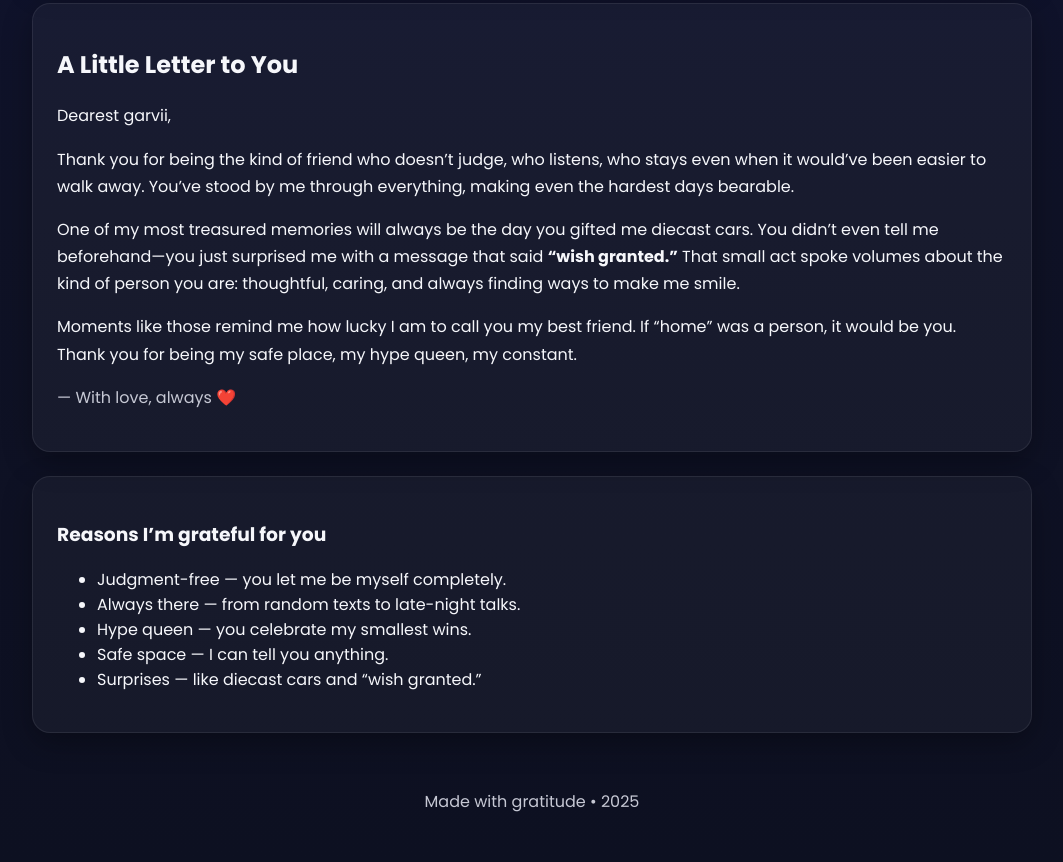
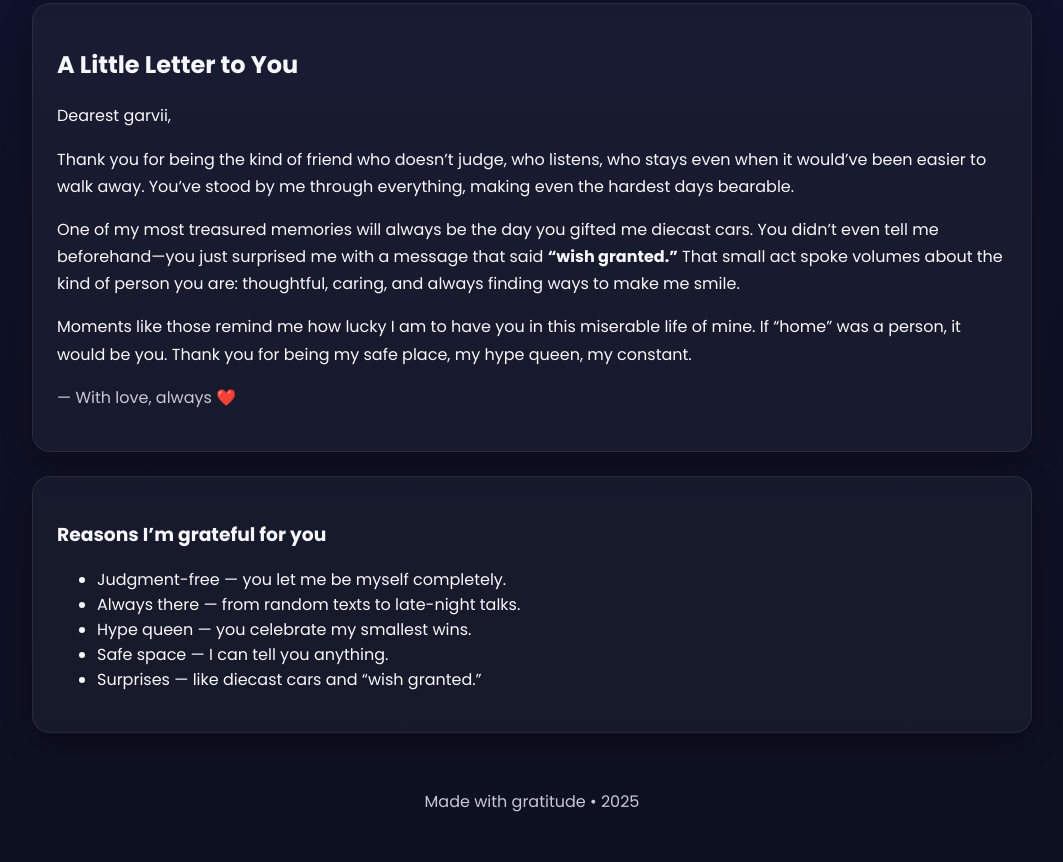
Before and after one commit to exexple/Appreciating-garvi-website, a plain HTML site: page index.html in a window 1280 px wide. Shown: the part 741-1603 px from the top of the page, without its empty margins (108-1171 px from the left). Drawn offline with Linux system fonts and the light colour scheme.

Commit message:
Update index.html

```diff
--- a/index.html
+++ b/index.html
@@ -78,7 +78,7 @@
       <p>Dearest garvii,</p>
       <p>Thank you for being the kind of friend who doesn’t judge, who listens, who stays even when it would’ve been easier to walk away. You’ve stood by me through everything, making even the hardest days bearable.</p>
       <p>One of my most treasured memories will always be the day you gifted me diecast cars. You didn’t even tell me beforehand—you just surprised me with a message that said <b>“wish granted.”</b> That small act spoke volumes about the kind of person you are: thoughtful, caring, and always finding ways to make me smile.</p>
-      <p>Moments like those remind me how lucky I am to call you my best friend. If “home” was a person, it would be you. Thank you for being my safe place, my hype queen, my constant.</p>
+      <p>Moments like those remind me how lucky I am to have you in this miserable life of mine. If “home” was a person, it would be you. Thank you for being my safe place, my hype queen, my constant.</p>
       <p class="signature">— With love, always ❤️</p>
     </div>
 
```
